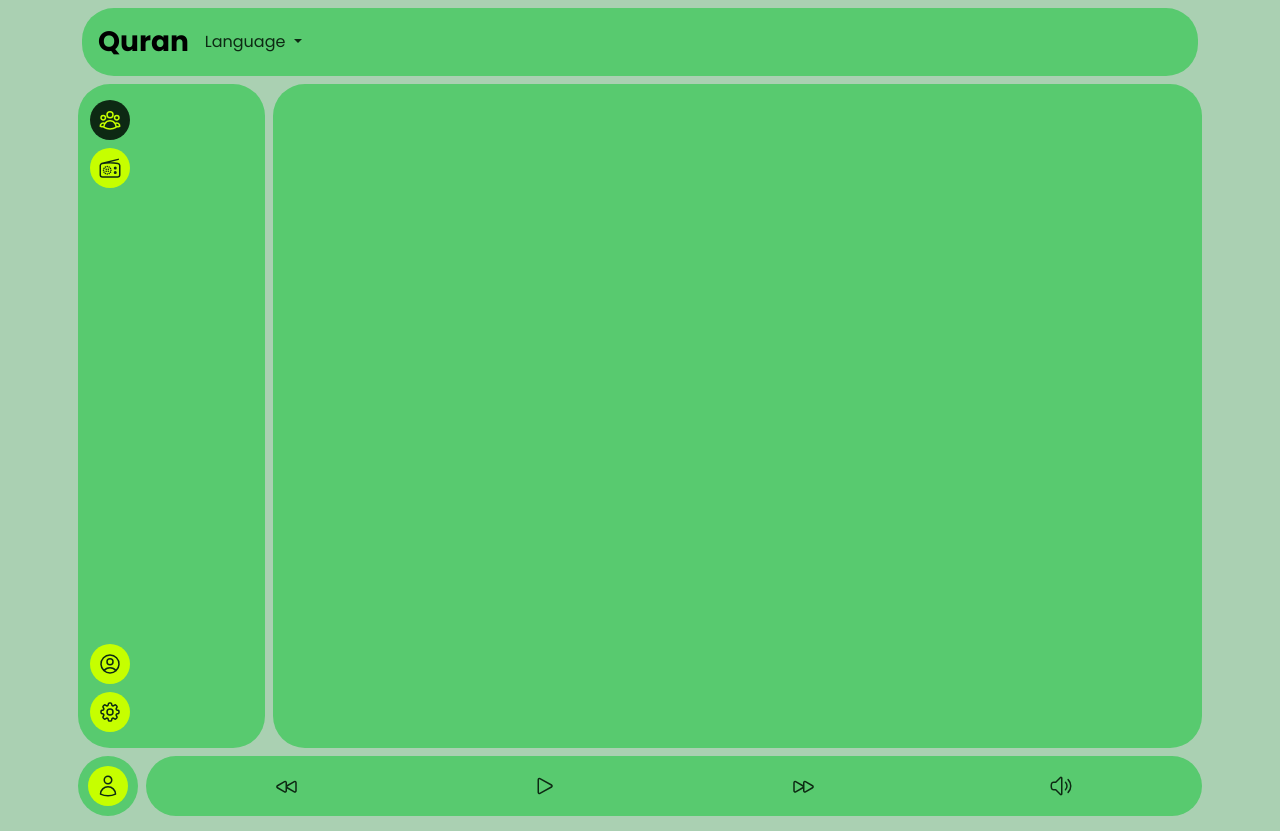
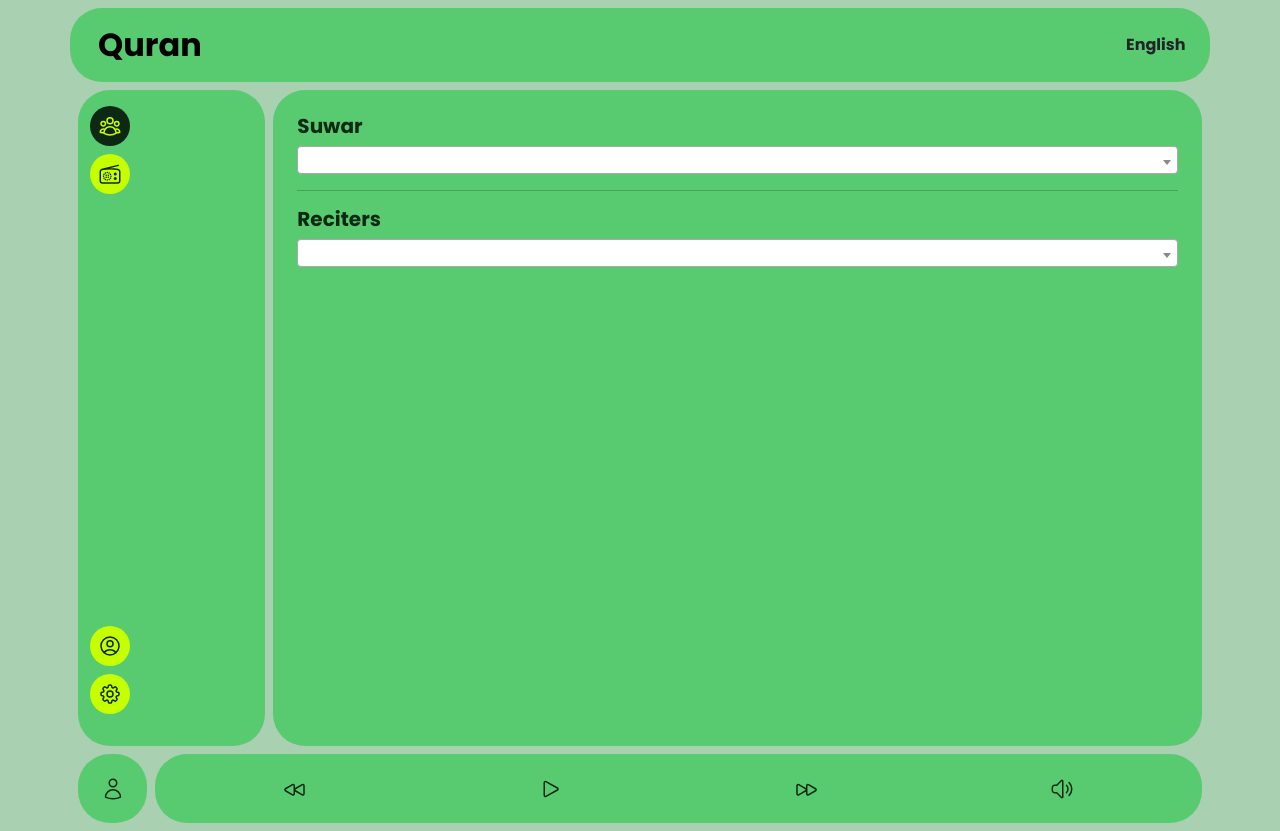
Before and after one commit to SayedM009/Quran, a plain HTML site: page index.html in a window 1280 px wide. Drawn offline with nearby package versions, Linux system fonts and the light colour scheme; no server answers.

Commit message:
I did some development on UI

```diff
--- a/index.html
+++ b/index.html
@@ -3,7 +3,15 @@
   <head>
     <meta charset="UTF-8" />
     <meta name="viewport" content="width=device-width, initial-scale=1.0" />
-    <title>قراّن کریم & Quran</title>
+    <title>Quran</title>
+    <!-- Ex -->
+    <link
+      href="https://cdn.jsdelivr.net/npm/select2@4.1.0-rc.0/dist/css/select2.min.css"
+      rel="stylesheet"
+    />
+
+    <!-- Ex -->
+
     <!-- Google font Tajawal for Arabic -->
     <link rel="preconnect" href="https://fonts.googleapis.com" />
     <link rel="preconnect" href="https://fonts.gstatic.com" crossorigin />
@@ -40,35 +48,29 @@
   <body class="py-2">
     <main>
       <section class="container">
-        <nav class="navbar navbar-expand-lg px-3 d-flex align-items-center">
-          <a class="navbar-brand fw-bold fs-3" href="#">Quran</a>
-          <ul class="list-unstyled mb-0">
-            <li class="nav-item dropdown">
-              <a
-                class="nav-link dropdown-toggle"
-                href="#"
-                role="button"
-                data-bs-toggle="dropdown"
-                aria-expanded="false"
+        <!-- Navbar -->
+        <nav class="navbar navbar-expand-lg px-3 d-flex align-items-center row">
+          <!-- Logo -->
+          <a class="navbar-brand fw-bold fs-2 col" href="#" data-id="logo"
+            >Quran</a
           >
-                Language
-              </a>
-              <ul class="dropdown-menu">
-                <li><svg xmlns="https://flagcdn.com/eg.svg"></svg></li>
-                <li>
-                  <a class="dropdown-item" href="#">Another action</a>
-                </li>
-                <li>
-                  <a class="dropdown-item" href="#">Something else here</a>
-                </li>
-              </ul>
-            </li>
-          </ul>
+          <!-- Languages -->
+          <select
+            class="form-select form-select-sm col-4 bg-transparent border-0 ps-1 pe-2 w-25 fw-bold fs-6"
+            aria-label="Small select example"
+          >
+            <option selected value="en">English</option>
+            <option value="ar" class="fw-bold">عربى</option>
+          </select>
         </nav>
+        <!-- Application body -->
         <div class="app__body row px-2 my-2 gap-2">
-          <aside class="col-2 d-flex flex-column justify-content-between py-3">
-            <div class="top d-flex flex-column gap-2">
-              <div class="reciters channel active">
+          <aside
+            class="col-2 d-flex flex-column justify-content-between py-3 aside__active"
+          >
+            <ul class="top__part list-unstyled d-flex flex-column gap-2 p-0">
+              <li class="d-flex align-items-center gap-2">
+                <span class="channel__icon tab active">
                   <svg
                     xmlns="http://www.w3.org/2000/svg"
                     fill="none"
@@ -83,8 +85,13 @@
                       d="M18 18.72a9.094 9.094 0 0 0 3.741-.479 3 3 0 0 0-4.682-2.72m.94 3.198.001.031c0 .225-.012.447-.037.666A11.944 11.944 0 0 1 12 21c-2.17 0-4.207-.576-5.963-1.584A6.062 6.062 0 0 1 6 18.719m12 0a5.971 5.971 0 0 0-.941-3.197m0 0A5.995 5.995 0 0 0 12 12.75a5.995 5.995 0 0 0-5.058 2.772m0 0a3 3 0 0 0-4.681 2.72 8.986 8.986 0 0 0 3.74.477m.94-3.197a5.971 5.971 0 0 0-.94 3.197M15 6.75a3 3 0 1 1-6 0 3 3 0 0 1 6 0Zm6 3a2.25 2.25 0 1 1-4.5 0 2.25 2.25 0 0 1 4.5 0Zm-13.5 0a2.25 2.25 0 1 1-4.5 0 2.25 2.25 0 0 1 4.5 0Z"
                     />
                   </svg>
-              </div>
-              <div class="reciters channel">
+                </span>
+                <span class="channel__title hide title" data-id="reciters"
+                  >Reciters</span
+                >
+              </li>
+              <li class="d-flex align-items-center gap-2">
+                <span class="channel__icon tab">
                   <svg
                     xmlns="http://www.w3.org/2000/svg"
                     fill="none"
@@ -99,10 +106,15 @@
                       d="m3.75 7.5 16.5-4.125M12 6.75c-2.708 0-5.363.224-7.948.655C2.999 7.58 2.25 8.507 2.25 9.574v9.176A2.25 2.25 0 0 0 4.5 21h15a2.25 2.25 0 0 0 2.25-2.25V9.574c0-1.067-.75-1.994-1.802-2.169A48.329 48.329 0 0 0 12 6.75Zm-1.683 6.443-.005.005-.006-.005.006-.005.005.005Zm-.005 2.127-.005-.006.005-.005.005.005-.005.005Zm-2.116-.006-.005.006-.006-.006.005-.005.006.005Zm-.005-2.116-.006-.005.006-.005.005.005-.005.005ZM9.255 10.5v.008h-.008V10.5h.008Zm3.249 1.88-.007.004-.003-.007.006-.003.004.006Zm-1.38 5.126-.003-.006.006-.004.004.007-.006.003Zm.007-6.501-.003.006-.007-.003.004-.007.006.004Zm1.37 5.129-.007-.004.004-.006.006.003-.004.007Zm.504-1.877h-.008v-.007h.008v.007ZM9.255 18v.008h-.008V18h.008Zm-3.246-1.87-.007.004L6 16.127l.006-.003.004.006Zm1.366-5.119-.004-.006.006-.004.004.007-.006.003ZM7.38 17.5l-.003.006-.007-.003.004-.007.006.004Zm-1.376-5.116L6 12.38l.003-.007.007.004-.004.007Zm-.5 1.873h-.008v-.007h.008v.007ZM17.25 12.75a.75.75 0 1 1 0-1.5.75.75 0 0 1 0 1.5Zm0 4.5a.75.75 0 1 1 0-1.5.75.75 0 0 1 0 1.5Z"
                     />
                   </svg>
-              </div>
-            </div>
-            <div class="bottom d-flex flex-column gap-2">
-              <div class="user channel">
+                </span>
+                <span class="channel__title hide title" data-id="radio"
+                  >Radio</span
+                >
+              </li>
+            </ul>
+            <ul class="bottom__part list-unstyled d-flex flex-column gap-2 p-0">
+              <li class="d-flex align-items-center gap-2">
+                <span class="user__icon tab">
                   <svg
                     xmlns="http://www.w3.org/2000/svg"
                     fill="none"
@@ -117,8 +129,11 @@
                       d="M17.982 18.725A7.488 7.488 0 0 0 12 15.75a7.488 7.488 0 0 0-5.982 2.975m11.963 0a9 9 0 1 0-11.963 0m11.963 0A8.966 8.966 0 0 1 12 21a8.966 8.966 0 0 1-5.982-2.275M15 9.75a3 3 0 1 1-6 0 3 3 0 0 1 6 0Z"
                     />
                   </svg>
-              </div>
-              <div class="settings channel">
+                </span>
+                <span class="user__title hide title" data-id="user">User</span>
+              </li>
+              <li class="d-flex align-items-center gap-2">
+                <span class="settings__icon tab">
                   <svg
                     xmlns="http://www.w3.org/2000/svg"
                     fill="none"
@@ -138,11 +153,54 @@
                       d="M15 12a3 3 0 1 1-6 0 3 3 0 0 1 6 0Z"
                     />
                   </svg>
+                </span>
+                <span class="settings__title hide title" data-id="settings"
+                  >Settings</span
+                >
+              </li>
+            </ul>
+          </aside>
+          <section class="data__section col p-4">
+            <!-- Reciters -->
+            <div class="data__reciters">
+              <div class="data__suwar--list row mb-3 align-items-center">
+                <div class="col">
+                  <h5 class="data__suwar--title fw-bold" data-id="suwar">
+                    Suwar
+                  </h5>
+                </div>
+
+                <div class="">
+                  <select
+                    class="form-select select2 data__suwar"
+                    name=""
+                    id=""
+                  ></select>
                 </div>
               </div>
-          </aside>
-          <section class="col"></section>
+              <hr />
+              <div class="data__reciters--list row align-items-center">
+                <div class="col">
+                  <h5 class="data__reciters--title fw-bold" data-id="reciters">
+                    Reciters
+                  </h5>
                 </div>
+
+                <div>
+                  <select
+                    class="select2 data__reciters--list--x form-select"
+                    dir
+                  >
+                    <!-- options -->
+                  </select>
+                </div>
+              </div>
+            </div>
+
+            <div class="data__reciters--list"></div>
+          </section>
+        </div>
+        <!-- Application footer -->
         <div class="app__footer row px-2 gap-2">
           <div
             class="reader col-2 rounded-5 p-0 d-flex justify-content-center align-items-center"
@@ -235,5 +293,15 @@
         </div>
       </section>
     </main>
+    <!-- Select2  -->
+    <script src="https://code.jquery.com/jquery-3.6.0.min.js"></script>
+    <script src="https://cdn.jsdelivr.net/npm/select2@4.1.0-rc.0/dist/js/select2.min.js"></script>
+    <script>
+      $(document).ready(function () {
+        $(".select2").select2({
+          width: "100%", // يضمن ظهور السلكت بشكل جميل داخل bootstrap
+        });
+      });
+    </script>
   </body>
 </html>
--- a/src/css/styles.css
+++ b/src/css/styles.css
@@ -1,3 +1,4 @@
+/* Main rules */
 :root {
   --primary-color: #58ca6f;
   --secondary-color: #0d2913;
@@ -10,6 +11,10 @@ body {
   font-family: "Poppins";
 }
 
+svg {
+  width: 24px;
+}
+
 .navbar,
 aside,
 .app__body section,
@@ -18,15 +23,29 @@ aside,
   border-radius: 2rem;
 }
 
-.app__body {
-  height: 83vh;
+/* Navbar select language*/
+.form-select {
+  --bs-form-select-bg-img: none;
+  width: 72px !important;
+}
+.form-select:focus {
+  outline: none;
+  box-shadow: none;
 }
 
-svg {
-  width: 24px;
+/* Application body */
+
+.app__body {
+  height: 82vh;
 }
 
-.channel {
+/* Application body aside */
+aside {
+  transition: 0.3s;
+}
+.channel__icon,
+.user__icon,
+.settings__icon {
   background-color: var(--accent-color);
   display: inline;
   border-radius: 50%;
@@ -36,12 +55,50 @@ svg {
   justify-content: center;
 }
 
-.reader {
-  width: 60px;
-  height: 60px;
-}
-
 .active {
   background-color: var(--secondary-color) !important;
   color: var(--accent-color);
 }
+
+.channel__title,
+.user__title,
+.settings__title {
+  font-size: 14px;
+  font-weight: 600;
+}
+
+.hide {
+  display: none;
+}
+
+.tab.active span.title {
+  display: block;
+}
+
+.data__suwar {
+  width: 100px !important;
+}
+/* Application footer */
+
+.reader {
+  width: 69px;
+  height: 69px;
+}
+
+.select2-container--default .select2-selection--single {
+  font-size: 14px;
+}
+
+/* السهم */
+.select2-container--default
+  .select2-selection--single
+  .select2-selection__arrow {
+  height: 30px !important;
+}
+
+/* .select2-results__option {
+  text-align: right;
+}
+.select2-selection__rendered {
+  text-align: right;
+} */
--- a/src/js/main.js
+++ b/src/js/main.js
@@ -0,0 +1,131 @@
+const selectLanguage = document.querySelector(".form-select");
+const logo = document.querySelector(".navbar-brand");
+
+const translation = {
+  en: {
+    fontFamily: "Poppins",
+    dir: "ltr",
+    title: "Quran",
+    logo: "Quran",
+    reciters: "Reciters",
+    radio: "Radio",
+    user: "User",
+    settings: "Settings",
+    suwar: "Suwar",
+  },
+
+  ar: {
+    fontFamily: "Tajawal",
+    dir: "rtl",
+    title: "قران كريم",
+    logo: "قران كريم",
+    reciters: "القراء",
+    radio: "راديو",
+    user: "مستخدم",
+    settings: "الإعدادات",
+    suwar: "السور",
+  },
+};
+
+// Get the Save Language from Local Storage and Set it
+document.addEventListener("DOMContentLoaded", function () {
+  const lang = localStorage.getItem("lang") || "en";
+  // 1. Check if there is not lang will return without any action
+  if (!lang) return;
+  // 2. Calling changeLang function to reset the page to be suitable for any languge
+  changeLang(lang);
+  // 3. Fetching the Suwar depends on the saved language in local storage
+  getSuwar(lang);
+  // 4. Fetching the Reciter depends on the saved language in local storage
+  getReciter(lang);
+  // 5. Set the saved language as the selected language in selecte language element
+  selectLanguage.value = lang;
+});
+
+// Swtich the Language Event
+selectLanguage.addEventListener("change", () =>
+  changeLang(selectLanguage.value)
+);
+
+// Change Lanuage Function
+function changeLang(lang) {
+  document.body.style.fontFamily = translation[lang].fontFamily;
+  document.body.dir = translation[lang].dir;
+  document.title = translation[lang].title;
+  logo.textContent = translation[lang].logo;
+
+  document.querySelectorAll("[data-id]").forEach((ele) => {
+    ele.textContent = translation[lang][ele.dataset.id];
+  });
+
+  localStorage.setItem("lang", lang);
+  getSuwar(lang);
+  getReciter(lang);
+}
+// /////////////////////////////////////
+
+const aside = document.querySelector("aside");
+const tabs = document.querySelectorAll(".tab");
+const titles = document.querySelectorAll(".title");
+const listen = document.querySelector(".data__section");
+
+aside.addEventListener("click", function (e) {
+  if (e.target.closest(".tab")) {
+    // 1. Remove active class from all tabs
+    tabs.forEach((tab) => tab.classList.remove("active"));
+    // 2. Add active class to the clicked tab
+    e.target.closest(".tab").classList.add("active");
+    // 3. Add col-4 class to extend the aside size
+    aside.classList.add("col-4");
+    // 4. Waiting a while to show the tiltes
+    setTimeout(() => {
+      titles.forEach((title) => title.classList.remove("hide"));
+    }, 0.2 * 1000);
+  }
+});
+
+listen.addEventListener("click", function () {
+  // 1. Remove col-4 from aside to get it back to the actual size
+  aside.classList.remove("col-4");
+  // 2. Add hide class to all titles to hide them
+  titles.forEach((title) => title.classList.add("hide"));
+});
+
+// ////////////////////////////////////
+const selectsurah = document.querySelector(".data__suwar");
+const selectreciter = document.querySelector(".data__reciters--list--x");
+
+function getSuwar(lang) {
+  const finalLng = lang === "en" ? "eng" : "ar";
+  return fetch(`https://mp3quran.net/api/v3/suwar?language=${finalLng}`)
+    .then((res) => res.json())
+    .then((data) => {
+      selectsurah.innerHTML = "";
+      data.suwar.forEach((swrah) => {
+        selectsurah.insertAdjacentHTML(
+          "beforeend",
+          `<option class="fw-bold" value="${swrah.name}">${swrah.name}</option>`
+        );
+      });
+      return data;
+    });
+}
+
+getSuwar(selectLanguage.value);
+
+function getReciter(lang) {
+  const finalLng = lang === "en" ? "eng" : "ar";
+  fetch(`https://mp3quran.net/api/v3/radios?language=${finalLng}`)
+    .then((res) => res.json())
+    .then((data) => {
+      selectreciter.innerHTML = "";
+      data.radios.forEach((swrah) => {
+        selectreciter.insertAdjacentHTML(
+          "beforeend",
+          `<option class="fw-bold" value="${swrah.name}">${swrah.name}</option>`
+        );
+      });
+    });
+}
+
+getReciter(selectLanguage.value);
```
Lines whose indentation alone changed are shown as unchanged.
